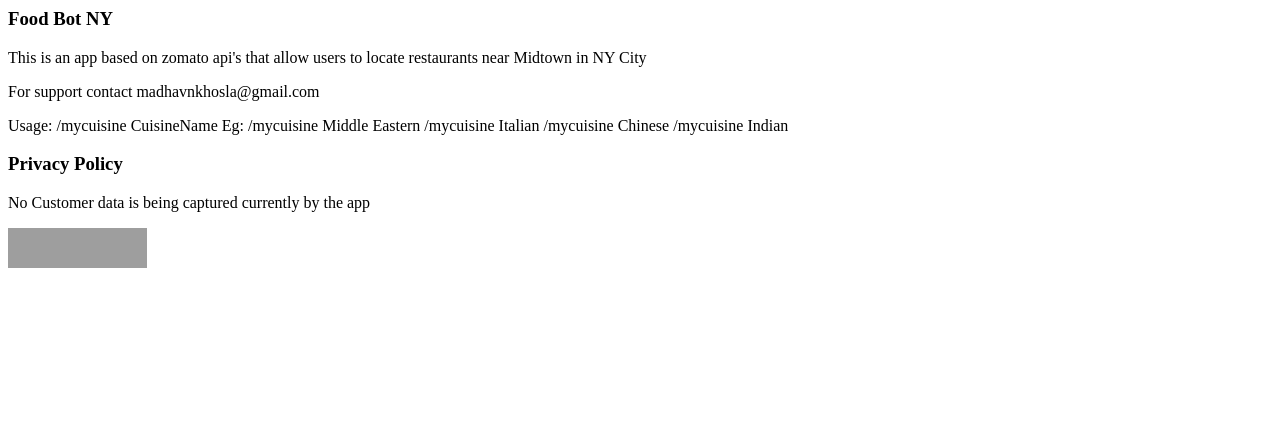
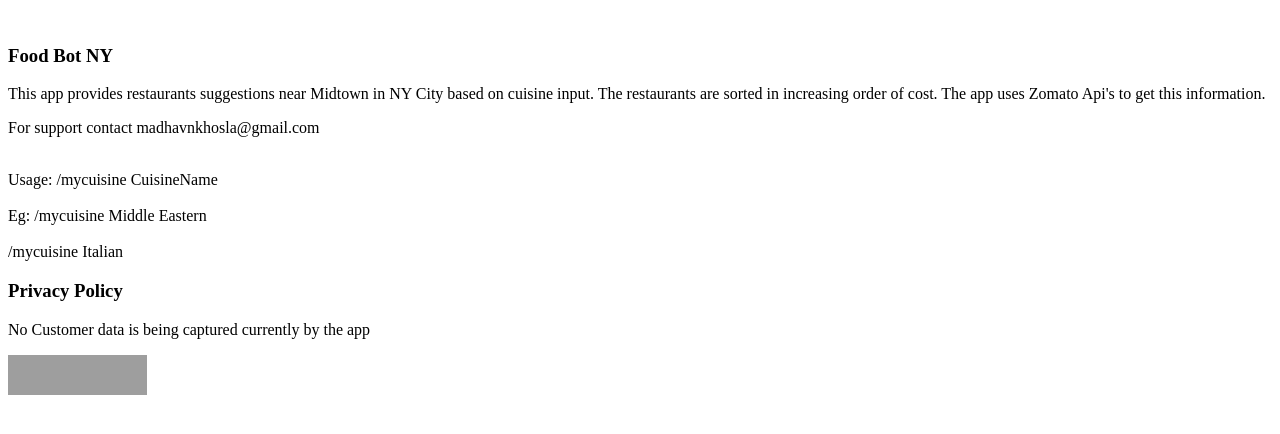
Before and after one commit to madhavkhosla/TestSlack, a plain HTML site: page static/index.html in a window 1280 px wide. Drawn offline with Linux system fonts and the light colour scheme; grey boxes are pictures that could not be loaded.

Commit message:
index.html

```diff
--- a/static/index.html
+++ b/static/index.html
@@ -1,16 +1,15 @@
 <html>
-<body>
+<br>
 <h3>Food Bot NY</h3>
-<p>This is an app based on zomato api's that allow users to locate restaurants near Midtown in NY City</p>
+<p>This app provides restaurants suggestions near Midtown in NY City based on cuisine input. The restaurants are sorted in
+increasing order of cost. The app uses Zomato Api's to get this information.</p>
 <p>For support contact madhavnkhosla@gmail.com</p>
-<p>Usage: /mycuisine CuisineName
-Eg: /mycuisine Middle Eastern
-    /mycuisine Italian
-    /mycuisine Chinese
-    /mycuisine Indian
+<br>Usage: /mycuisine CuisineName</br>
+<br>Eg: /mycuisine Middle Eastern</br>
+</br>/mycuisine Italian</br>
 </p>
 <h3>Privacy Policy</h3>
 <p>No Customer data is being captured currently by the app</p>
-<a href="https://slack.com/oauth/authorize?scope=commands,bot&client_id=189197742244.189972746583"><img alt="Add to Slack" height="40" width="139" src="https://platform.slack-edge.com/img/add_to_slack.png" srcset="https://platform.slack-edge.com/img/add_to_slack.png 1x, https://platform.slack-edge.com/img/add_to_slack@2x.png 2x" /></a>
+<a href="https://slack.com/oauth/authorize?scope=commands&client_id=189197742244.189972746583"><img alt="Add to Slack" height="40" width="139" src="https://platform.slack-edge.com/img/add_to_slack.png" srcset="https://platform.slack-edge.com/img/add_to_slack.png 1x, https://platform.slack-edge.com/img/add_to_slack@2x.png 2x" /></a>
 </body>
 </html>
```
